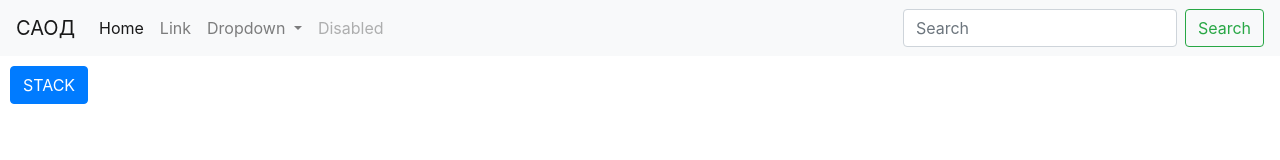
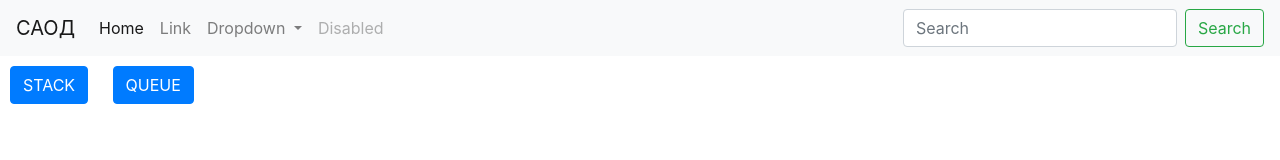
Before and after one commit to haskiindahouse/saod-js, a website: page index.html in a window 1280 px wide. Drawn offline with nearby package versions, Linux system fonts and the light colour scheme.

Commit message:
add new page

```diff
--- a/index.html
+++ b/index.html
@@ -6,6 +6,7 @@
       href="node_modules/bootstrap/dist/css/bootstrap.css"
     />
     <meta http-equiv="Content-Type" content="text/html; charset=utf-8">
+    <title>Home</title>
   </head>
   <body>
     <nav class="navbar navbar-expand-lg navbar-light bg-light">
@@ -69,5 +70,6 @@
       </div>
     </nav>
     <a href="mystack.html" class="btn btn-primary" style="margin: 10px 10px">STACK</a>
+    <a href="myqueue.html" class="btn btn-primary" style="margin: 10px 10px">QUEUE</a>
   </body>
 </html>
```
